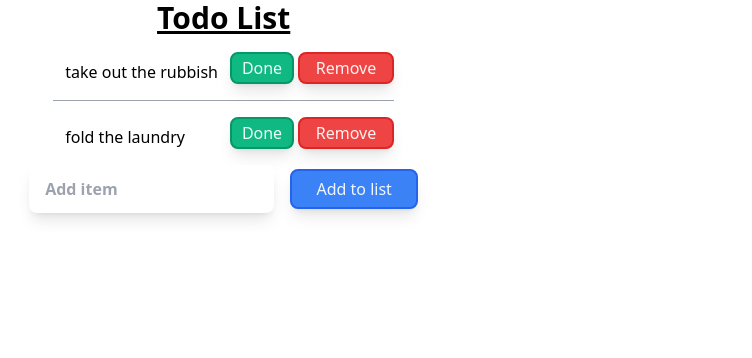
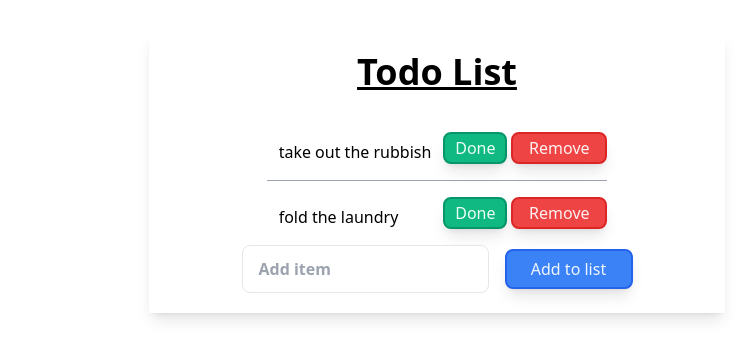
Before and after one commit to EmoryBrock-Portfolio/TodoList_TS, a React (Vite) app: page / in a window 1280 px wide. Shown: the top 358 px of the page, without its empty margins (203-955 px from the left). Built offline with nearby package versions, Linux system fonts and the light colour scheme.

Commit message:
list box placement corrected to center of screen

```diff
--- a/src/App.tsx
+++ b/src/App.tsx
@@ -5,7 +5,7 @@ function App() {
 
 
   return (
-    <div className="box-border">
+    <div className="box-border rounded-2xl max-w-xl place-content-center mx-auto pt-8">
       <TodoList />
     </div>
   )
--- a/src/component/TodoList.tsx
+++ b/src/component/TodoList.tsx
@@ -25,6 +25,7 @@ export const TodoList: React.FC = () => {
     );
   };
 
+
   const handleClick = () => {
     const newTodo: item = { id: Date.now(), text: input, completed: false };
     setTodos([...todos, newTodo]);
@@ -37,8 +38,9 @@ export const TodoList: React.FC = () => {
   };
 
   return (
-    <div className="rounded-md w-2/3 bg-white flex flex-col justify-center items-center">
-      <h1 className="text-3xl font-bold underline"> Todo List</h1>
+    <div className="bg-white flex flex-col justify-center items-center shadow-lg
+     py-5 overflow-hidden">
+      <h1 className="text-4xl font-bold underline pb-6"> Todo List</h1>
       <ul role="list" className="divide-y divide-gray-400">
         {todos.map((todo) => (
           <li key={todo.id} className="flex gap-x-1 py-4">
@@ -72,7 +74,7 @@ export const TodoList: React.FC = () => {
       </ul>
       <section>
         <input
-          className="h-12 min-w-[12rem] rounded-lg indent-4 shadow-lg focus:outline-none focus:ring focus:ring-blue-600 font-semibold "
+          className="h-12 min-w-[12rem] rounded-lg indent-4 border focus:outline-none focus:ring focus:ring-blue-600 font-semibold "
           type="text"
           placeholder="Add item"
           onChange={(e) => setInput(e.currentTarget.value)}
```
Also changed, not shown: src/index.css (+0 -67 lines).
